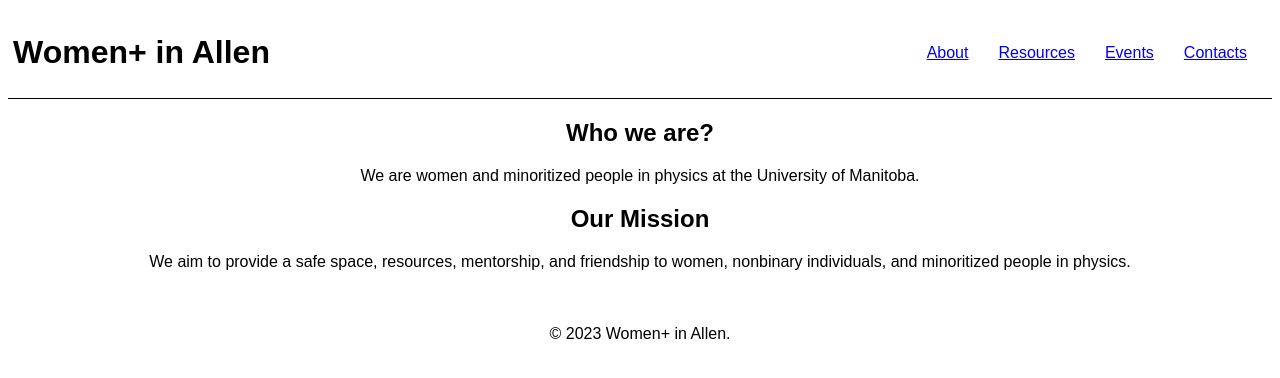
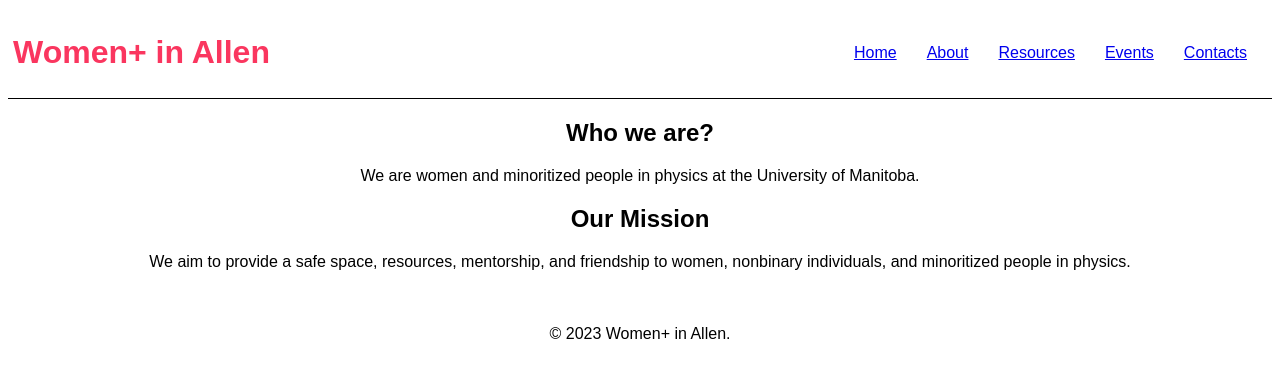
Before and after one commit to womenpiallen/womenpiallen.github.io, a plain HTML site: page missions.html in a window 1280 px wide. Drawn offline with Linux system fonts and the light colour scheme.

Commit message:
add home and change color

```diff
--- a/missions.html
+++ b/missions.html
@@ -82,10 +82,11 @@
 <body>
 
     <header>
-        <h1 style="text-align: left;" >Women+ in Allen</h1>
+        <h1 style="text-align: left; color: #FA365F;" >Women+ in Allen</h1>
         <!-- Add navigation links to your subdirectories -->
         <nav>
             <ul>
+                <li style="margin-right: 20px; color: black; "><a href="index.html">Home</a></li>
                 <li style="margin-right: 20px; color: black; "><a href="missions.html">About</a></li>
                 <li style="margin-right: 20px; color: black; "><a href="resources.html">Resources</a></li>
                 <li style="margin-right: 20px; color: black; "><a href="events.html">Events</a></li>
```
